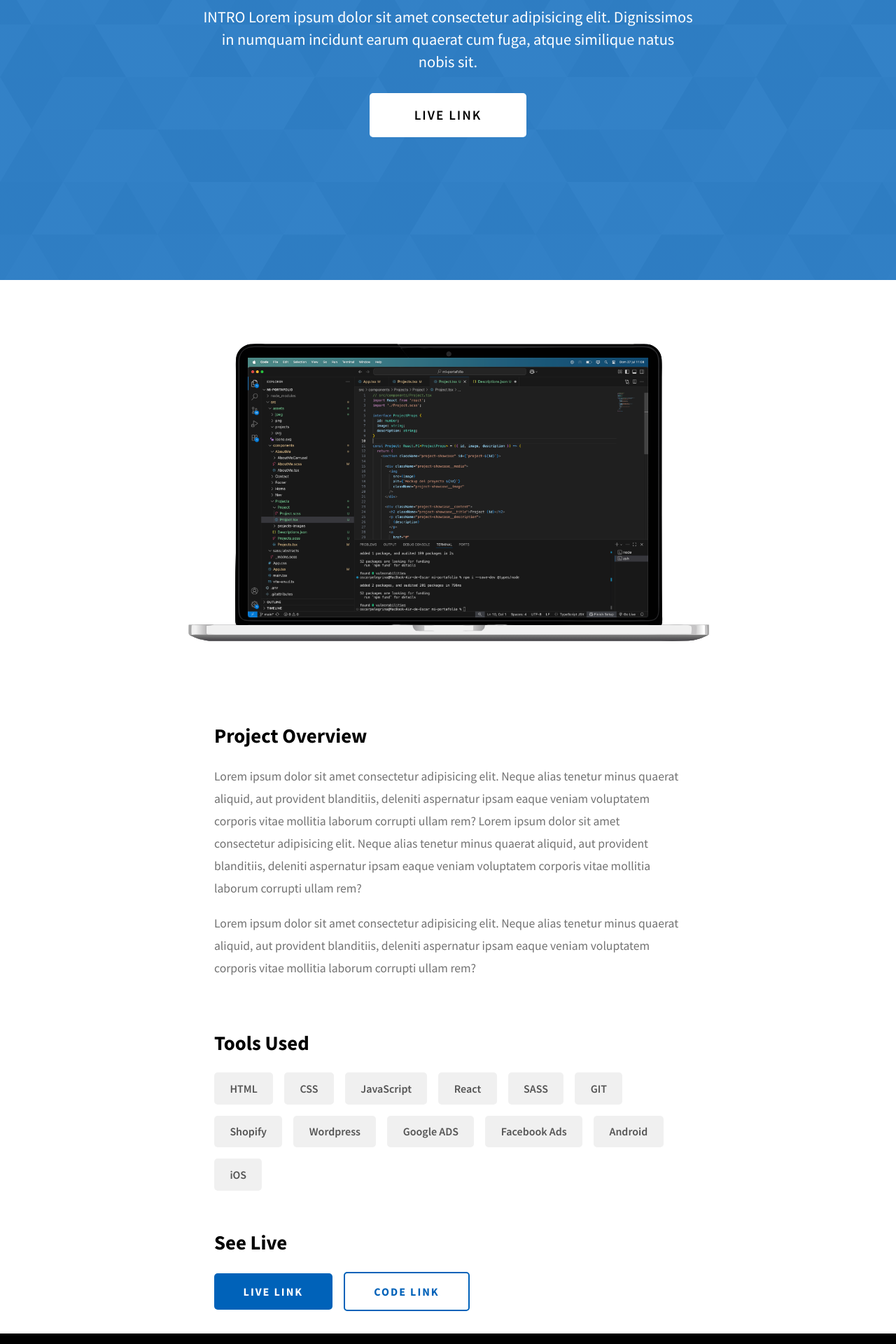
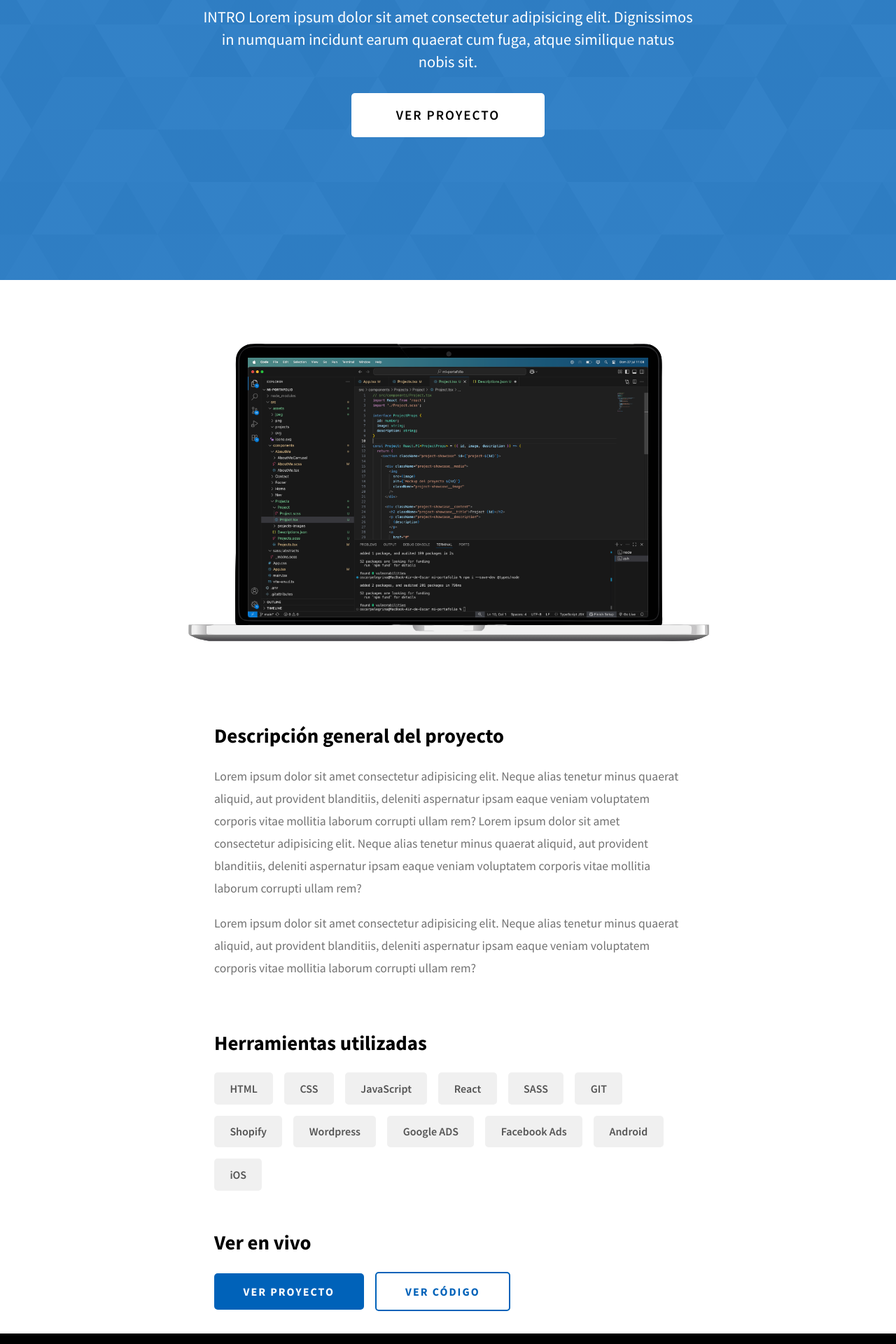
Before and after one commit to OscarPele/mi-portafolio, a React (Vite) app: page /overview-project/1 in a window 1280 px wide. Shown: the part 340-2260 px from the top of the page at 70% size. Built offline with nearby package versions, Linux system fonts and the light colour scheme.

Commit message:
Update OverviewProjectPage.tsx

```diff
--- a/src/pages/OverviewProjectPage/OverviewProjectPage.tsx
+++ b/src/pages/OverviewProjectPage/OverviewProjectPage.tsx
@@ -42,7 +42,7 @@ export const OverviewProjectPage: React.FC = () => {
             rel="noopener noreferrer"
             className="button overview-banner__button"
           >
-            LIVE LINK
+            VER PROYECTO
           </a>
         </div>
       </header>
@@ -69,7 +69,7 @@ export const OverviewProjectPage: React.FC = () => {
       <div className='overview-main'>
         {/* --- Sección “Project Overview” --- */}
         <section className="overview-section">
-          <h2 className="overview-section__heading">Project Overview</h2>
+          <h2 className="overview-section__heading">Descripción general del proyecto</h2>
           {project.overview.map((text, idx) => (
             <p key={idx} className="overview-section__text">
               {text}
@@ -79,7 +79,7 @@ export const OverviewProjectPage: React.FC = () => {
 
         {/* --- Sección “Tools Used” --- */}
         <section className="tools-section">
-          <h2 className="tools-section__heading">Tools Used</h2>
+          <h2 className="tools-section__heading">Herramientas utilizadas</h2>
           <ul className="tools-section__list">
             {project.tools.map(tool => (
               <li key={tool} className="tools-section__item">
@@ -91,7 +91,7 @@ export const OverviewProjectPage: React.FC = () => {
 
         {/* --- Sección “See Live” --- */}
         <section className="see-live-section">
-          <h2 className="see-live-section__heading">See Live</h2>
+          <h2 className="see-live-section__heading">Ver en vivo</h2>
           <div className="see-live-section__buttons">
             <a
               href={project.liveLink}
@@ -99,7 +99,7 @@ export const OverviewProjectPage: React.FC = () => {
               rel="noopener noreferrer"
               className="button-live"
             >
-              LIVE LINK
+              VER PROYECTO
             </a>
             <a
               href={project.codeLink}
@@ -107,7 +107,7 @@ export const OverviewProjectPage: React.FC = () => {
               rel="noopener noreferrer"
               className="button-code"
             >
-              CODE LINK
+              VER CÓDIGO
             </a>
           </div>
         </section>
```
